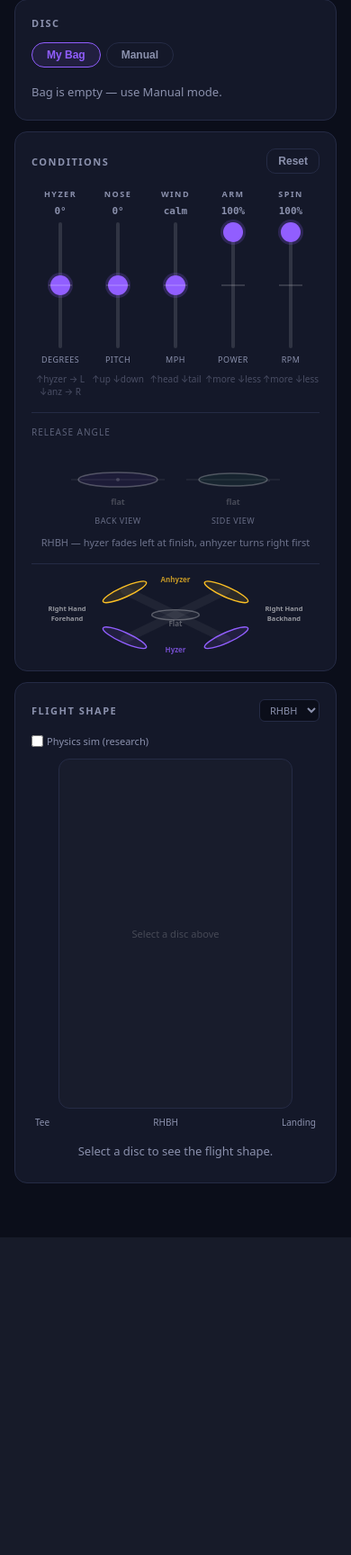
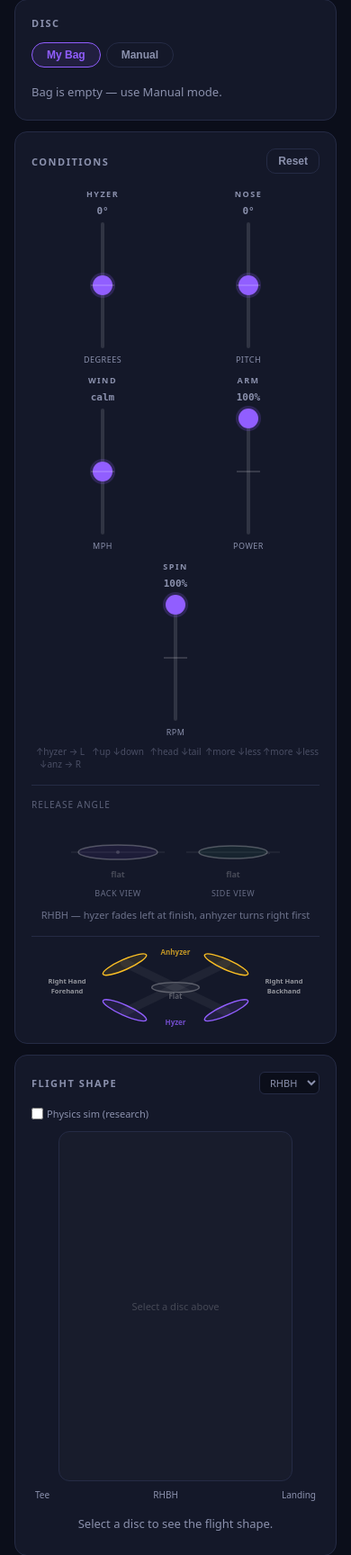
Before and after one commit to flyboy-byte/disc-tracker, a Flask app: page /flightshape in a window 390 px wide. Shown: the part 208-1936 px from the top of the page at 90% size. Before the commit the page ends 1583 px from the top, so only its background shows below. Run offline with Flask 3, Linux system fonts and the light colour scheme; the visitor is signed in with stand-in values (Sample User, id 1); data comes from the database, SQL or seed files in the repository; some libraries are stand-ins or nearby versions.

Commit message:
Fix Flight Shaper's slider cramping and dead dir-hint alignment
Two real UX bugs from the earlier crosswind-slider addition:
- .slider-bank had no flex-wrap, so 6 slider columns squeezed onto one
  row (worse whenever physics-sim revealed the crosswind slider). Added
  a deliberate 2-row wrap (3-per-row desktop, 2-per-row under 679px)
  instead of relying on default flex-wrap reflow.
- .dir-hint was 5 hardcoded spans for what are now 6 slider columns, and
  only the hyzer hint ever updated — the rest were permanently-wrong
  static text, misaligned whenever crosswind was shown. Replaced with a
  small SLIDERS-driven render function that emits exactly one hint per
  currently-visible slider column.

Also replaced hardcoded hex color literals in the JS-generated SVG
strings (#915EFF/#fbbf24/#4ade80/#f87171/#38bdf8) with a single COLORS
object mirroring static/style.css's :root tokens, and extracted the
most-repeated inline flex/spacing pattern into a shared .row-between
class.

Co-Authored-By: Claude Sonnet 5 <noreply@anthropic.com>
Claude-Session: https://claude.ai/code/session_01SP45pmatko36mxYwRgNUDw

```diff
--- a/static/style.css
+++ b/static/style.css
@@ -117,6 +117,9 @@ h1 { font-size: 26px; font-weight: 700; }
 }
 .nav-switch:hover { color: var(--text); }
 
+.row-between { display: flex; justify-content: space-between; align-items: center; }
+.text-muted { color: var(--muted); }
+
 /* Generic grid-of-cards primitive. Pages needing a different minimum card
    width override just the --card-min variable in their own <style> block
    (e.g. pick.html sets --card-min: 150px) instead of redefining the rule. */
--- a/templates/flightshape.html
+++ b/templates/flightshape.html
@@ -42,8 +42,8 @@
   .mode-tab.active { border-color: var(--accent); color: var(--accent); background: rgba(145,94,255,0.1); }
 
   /* Vertical sliders */
-  .slider-bank { display: flex; justify-content: space-around; align-items: flex-start; }
-  .slider-col { display: flex; flex-direction: column; align-items: center; gap: 6px; flex: 1; }
+  .slider-bank { display: flex; justify-content: space-around; align-items: flex-start; flex-wrap: wrap; gap: 10px 4px; }
+  .slider-col { display: flex; flex-direction: column; align-items: center; gap: 6px; flex: 1 1 30%; min-width: 84px; }
   .slider-label { font-size: 9px; font-weight: 700; letter-spacing: 1.5px; text-transform: uppercase; color: var(--muted); }
   .slider-value { font-size: 12px; font-weight: 700; font-family: ui-monospace, monospace; min-width: 44px; text-align: center; transition: color 0.15s; }
   .slider-unit { font-size: 9px; color: var(--muted); text-transform: uppercase; letter-spacing: 0.5px; text-align: center; }
@@ -105,6 +105,8 @@
     .slider-track { height: 140px; }
     .v-slider { width: 140px; }
     .slider-value { font-size: 11px; min-width: 36px; }
+    /* 2-per-row on phones instead of 3 — less cramped touch targets */
+    .slider-col { flex: 1 1 45%; }
   }
 </style>
 </head>
@@ -157,7 +159,7 @@
 
       <!-- Throw conditions -->
       <div class="tool-card">
-        <div style="display:flex;justify-content:space-between;align-items:center;margin-bottom:16px">
+        <div class="row-between" style="margin-bottom:16px">
           <div class="section-label" style="margin-bottom:0">Conditions</div>
           <button class="btn btn-ghost" onclick="resetSliders()" style="font-size:12px;padding:6px 12px">Reset</button>
         </div>
@@ -224,13 +226,7 @@
           </div>
 
         </div>
-        <div class="dir-hint">
-          <span id="hyzer-dir-hint">↑hyzer ↓anz</span>
-          <span>↑up ↓down</span>
-          <span>↑head ↓tail</span>
-          <span>↑more ↓less</span>
-          <span>↑more ↓less</span>
-        </div>
+        <div class="dir-hint" id="dirHints"></div>
 
         <!-- Release angle reference -->
         <div style="margin-top:16px;border-top:1px solid var(--border);padding-top:14px">
@@ -295,7 +291,7 @@
     <!-- RIGHT: arc preview -->
     <div class="fs-right">
       <div class="tool-card">
-        <div style="display:flex;justify-content:space-between;align-items:center;margin-bottom:14px">
+        <div class="row-between" style="margin-bottom:14px">
           <div class="section-label" style="margin-bottom:0">Flight shape</div>
           <select id="arcViewSelect" onchange="arcView=this.value;localStorage.setItem('arcView',arcView);updateArc();document.getElementById('arcViewLabel').textContent=arcView;saveArcView(arcView);updateAngleRef()"
                   style="background:var(--bg);border:1px solid var(--border);border-radius:6px;color:var(--muted);font-size:11px;padding:3px 7px;outline:none;font-family:inherit;cursor:pointer">
@@ -341,7 +337,7 @@
           </div>
 
           <div id="dist-panel" style="display:none;width:100%;margin-top:10px">
-            <div style="display:flex;justify-content:space-between;align-items:center;margin-bottom:4px">
+            <div class="row-between" style="margin-bottom:4px">
               <span style="font-size:10px;color:var(--muted);text-transform:uppercase;letter-spacing:1px;font-weight:700">Est. Distance</span>
               <span id="dist-val" style="font-size:13px;font-weight:700;color:var(--accent)">—</span>
             </div>
@@ -365,6 +361,11 @@
 
 <script>
 const CSRF_TOKEN = {{ csrf_token | tojson }};
+
+// Mirrors the semantic colors in static/style.css's :root — JS builds several SVG strings
+// dynamically and can't reference CSS custom properties directly, so this is the one place
+// those literal values live instead of being scattered across each template string.
+const COLORS = { accent: '#915EFF', os: '#915EFF', st: '#4ade80', us: '#fbbf24', danger: '#f87171', sim: '#38bdf8' };
 
 // ── Shared utilities (from index.html) ────────────────────────────────────────
 let arcView = localStorage.getItem('arcView') || 'RHBH';
@@ -413,6 +414,30 @@ function getSliderValues() {
 
 const SLIDER_DEFAULTS = { 'val-hyzer':0, 'val-nose':0, 'val-wind':0, 'val-crosswind':0, 'val-arm':100, 'val-spin':100 };
 
+// One hint per slider column, in DOM order. hyzer's is dynamic (depends on arcView), the
+// rest are static. crosswind's column is only in the DOM (visible) in physics-sim mode, so
+// its hint is skipped whenever #crosswind-col is hidden — keeps the hint count always
+// matching the visible slider count instead of drifting out of alignment.
+const SLIDERS = [
+  { key: 'hyzer' },                                   // dynamic, filled in by updateAngleRef
+  { key: 'nose', hint: '↑up ↓down' },
+  { key: 'wind', hint: '↑head ↓tail' },
+  { key: 'crosswind', hint: '↑R ↓L', colId: 'crosswind-col' },
+  { key: 'arm', hint: '↑more ↓less' },
+  { key: 'spin', hint: '↑more ↓less' },
+];
+
+function renderDirHints(hyzerHint) {
+  const html = SLIDERS.map(s => {
+    if (s.colId) {
+      const col = document.getElementById(s.colId);
+      if (!col || col.style.display === 'none') return '';
+    }
+    return `<span>${s.key === 'hyzer' ? hyzerHint : s.hint}</span>`;
+  }).join('');
+  document.getElementById('dirHints').innerHTML = html;
+}
+
 function sliderLabel(id, v) {
   if (id === 'val-wind') {
     if (v === 0) return 'calm';
@@ -448,15 +473,13 @@ function updateAngleRef() {
   const hyzerDir   = isFH ? '→ R' : '→ L';
   const anhyzerDir = isFH ? '→ L' : '→ R';
 
-  // Update dir-hint under hyzer slider
-  const hint = document.getElementById('hyzer-dir-hint');
-  if (hint) hint.textContent = `↑hyzer ${hyzerDir}  ↓anz ${anhyzerDir}`;
+  renderDirHints(`↑hyzer ${hyzerDir}  ↓anz ${anhyzerDir}`);
 
   // Back view: positive hyzer tilts clockwise for BH (right/outside edge down),
   // counterclockwise for FH (left/outside edge down)
   const hTilt = isFH ? -hyzer : hyzer;
   const hColor = hyzer === 0 ? 'rgba(255,255,255,0.25)'
-               : hyzer > 0   ? '#915EFF' : '#fbbf24';
+               : hyzer > 0   ? COLORS.os : COLORS.us;
   const dirLabel = hyzer === 0 ? '' : (hyzer > 0 ? ` ${hyzerDir}` : ` ${anhyzerDir}`);
   const hLabel = hyzer === 0 ? 'flat'
                : Math.abs(hyzer) + '° ' + (hyzer > 0 ? 'hyzer' : 'anhyzer') + dirLabel;
@@ -474,7 +497,7 @@ function updateAngleRef() {
   // Side view: positive nose = nose up (front tilts up), arrow points right
   const nTilt = -nose; // SVG rotates CW; nose up = negative angle
   const nColor = nose === 0 ? 'rgba(255,255,255,0.25)'
-               : nose > 0   ? '#4ade80' : '#f87171';
+               : nose > 0   ? COLORS.st : COLORS.danger;
   const nLabel = nose === 0 ? 'flat'
                : Math.abs(nose) + '° nose ' + (nose > 0 ? 'up' : 'down');
 
@@ -609,9 +632,9 @@ function renderSimPath(points) {
   svg.innerHTML = `
     <line x1="${cx}" y1="${(sy+6).toFixed(1)}" x2="${cx}" y2="${ey}" stroke="rgba(255,255,255,0.07)" stroke-width="1" stroke-dasharray="6 8"/>
     <text x="${cx}" y="${(sy+20).toFixed(1)}" fill="rgba(255,255,255,0.2)" font-size="10" text-anchor="middle" font-family="system-ui,sans-serif">TEE</text>
-    <path d="${d}" fill="none" stroke="#38bdf8" stroke-width="3" stroke-linecap="round" stroke-linejoin="round"/>
+    <path d="${d}" fill="none" stroke="${COLORS.sim}" stroke-width="3" stroke-linecap="round" stroke-linejoin="round"/>
     <circle cx="${sx0.toFixed(1)}" cy="${sy0.toFixed(1)}" r="6" fill="rgba(255,255,255,0.45)"/>
-    <circle cx="${ex.toFixed(1)}" cy="${eyp.toFixed(1)}" r="6" fill="#38bdf8"/>
+    <circle cx="${ex.toFixed(1)}" cy="${eyp.toFixed(1)}" r="6" fill="${COLORS.sim}"/>
     <text x="${cx}" y="12" fill="rgba(56,189,248,0.7)" font-size="9" text-anchor="middle" font-family="system-ui,sans-serif">shotshaper sim — ${maxDist.toFixed(0)}m</text>`;
 }
 
@@ -636,6 +659,7 @@ function onPhysicsSimToggle() {
   document.getElementById('archetypeSelect').style.display = physicsSimOn ? '' : 'none';
   document.getElementById('crosswind-col').style.display = physicsSimOn ? '' : 'none';
   updateArc();
+  updateAngleRef();
 }
 
 // ── Update cycle ─────────────────────────────────────────────────────────────
```
